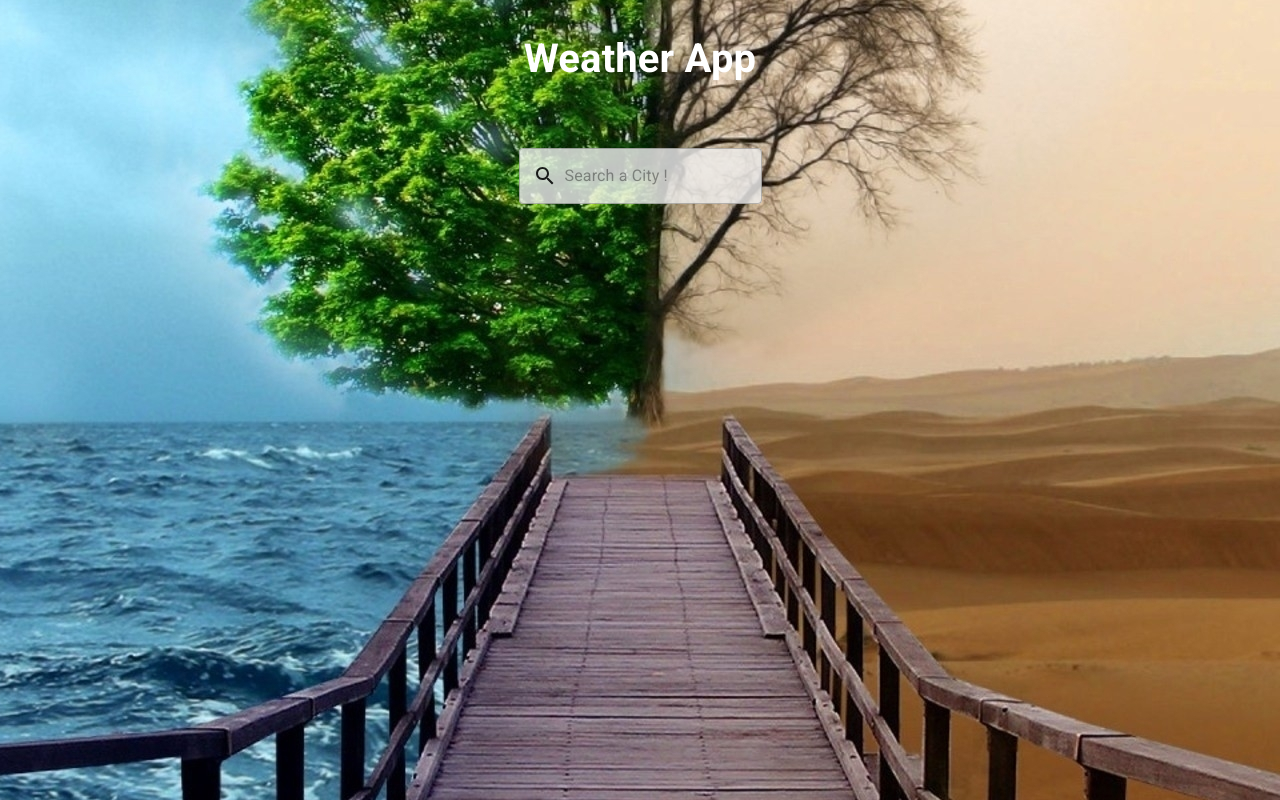
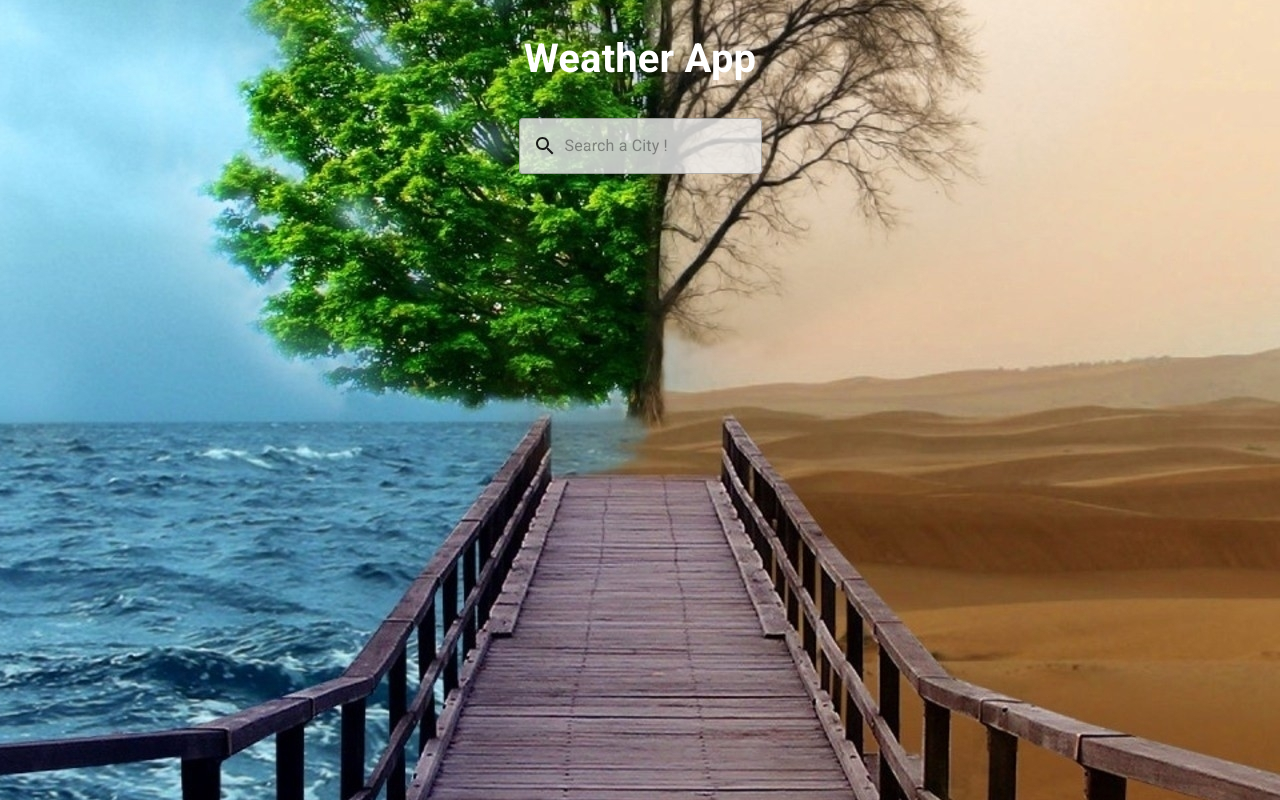
Before and after one commit to Letiste/WeatherApp, a React (Create React App) app: page / in a window 1280 px wide. Built offline with nearby package versions, Linux system fonts and the light colour scheme.

Commit message:
adjust card size

```diff
--- a/src/SearchBar.js
+++ b/src/SearchBar.js
@@ -8,7 +8,6 @@ import WeatherService from "./services/WeatherService";
 
 const useStyles = makeStyles({
   root: {
-    marginTop: 30,
     marginBottom: 30,
     backgroundColor: "rgba(240,240,240,0.8)",
     borderRadius: 4,
--- a/src/WeatherCard.js
+++ b/src/WeatherCard.js
@@ -24,7 +24,9 @@ const weathers = { Clouds: Clouds, Clear: Clear, Rain: Rain, Snow: Snow };
 const useStyles = makeStyles({
   root: {
     textAlign: "center",
-    padding: 20,
+    paddingRight: 20,
+    paddingLeft: 20,
+    paddingTop: 20,
     background: "rgba(240,240,240,0.50)",
     borderRadius: 10,
   },
@@ -55,9 +57,9 @@ const useStyles = makeStyles({
       textAlign: "left",
     },
   },
-  wind: { fontSize: 15, textAlign: "left" },
+  wind: { fontSize: 25, textAlign: "left" },
   rain: {
-    fontSize: 15,
+    fontSize: 25,
     textAlign: "right",
     // eslint-disable-next-line
     ["@media (min-width: 960px)"]: {
```
